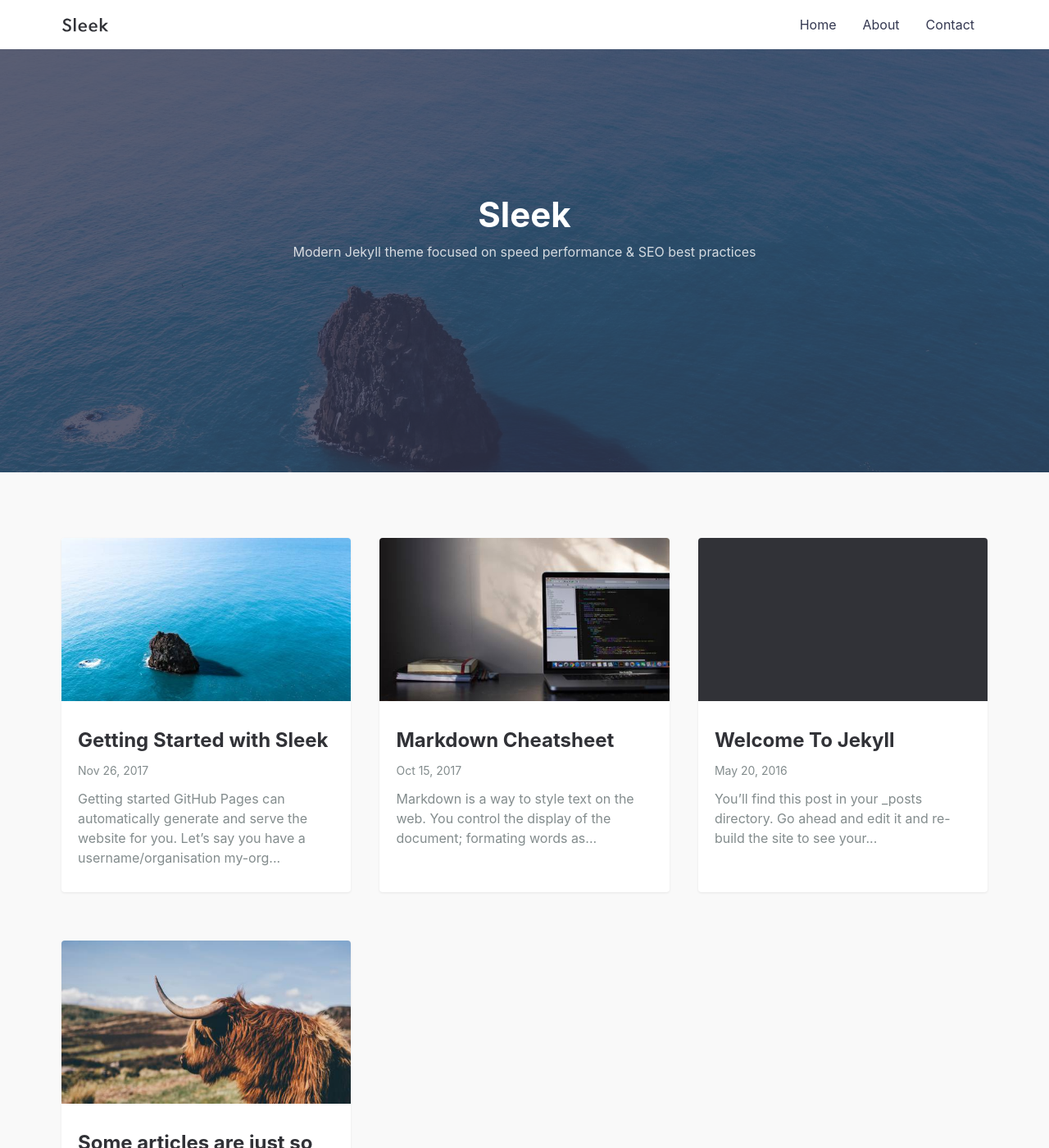
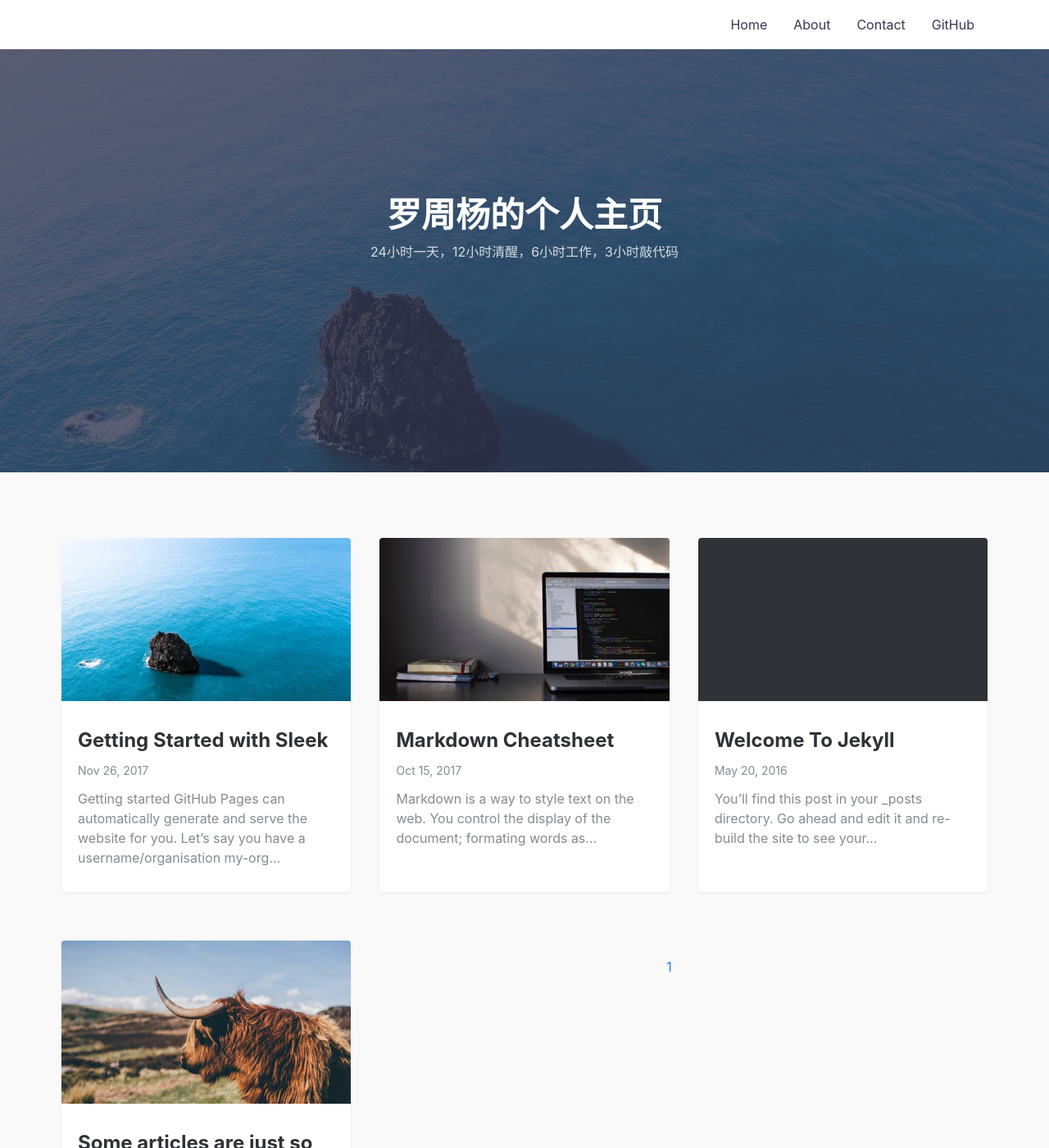
Before and after one commit to luozhouyang/luozhouyang-deprecated.github.io, a Jekyll site: the page built from index.md, in a window 1280 px wide and 1400 px high. Shown: the whole window at 82% size. Built offline with Jekyll 4.4.1, drawn with Linux system fonts in a browser that asks for light colours; some of the changed text lies outside the part shown.

Commit message:
Custom pages

```diff
--- a/_config.yml
+++ b/_config.yml
@@ -1,15 +1,13 @@
-title: Sleek # your site title
-author: GitHub User
-email: your-email@domain.com # email for form submission, you also have to change it in _js/scripts.js
+title: ZhouYang Luo # your site title
+author: luozhouyang
+email: stupidme.me.lzy@gmail.com # email for form submission, you also have to change it in _js/scripts.js
 description: > # this means to ignore newlines until "baseurl:"
-  Write an awesome description for your new site here. You can edit this
-  line in _config.yml. It will appear in your document head meta (for
-  Google search results) and in your feed.xml site description.
+  ZhouYang Luo's main page.
 baseurl: "/" # the subpath of your site, e.g. /blog
-url: "https://janczizikow.github.io/sleek" # the base hostname & protocol for your site, e.g. http://example.com
-twitter_username: jan_czizikow # replace with your_twitter_username or comment to remove link from footer
-github_username:  janczizikow # replace with your_github_username or comment to remove link from footer
-instagram_username: shanlongjj # replace with your_instagram_username or comment to remove link from footer
+url: "https://luozhouyang.github.io/" # the base hostname & protocol for your site, e.g. http://example.com
+twitter_username: ZhouYangLuo # replace with your_twitter_username or comment to remove link from footer
+github_username:  luozhouyang # replace with your_github_username or comment to remove link from footer
+#instagram_username: shanlongjj # replace with your_instagram_username or comment to remove link from footer
 social:
   name: Your Name
   links:
@@ -21,7 +19,7 @@ social:
     - https://keybase.io/benbalter
 
 disqus:
-  shortname: janczizikow # to enable comments replace with your_disqus_shortname
+  shortname: luozhouyang # to enable comments replace with your_disqus_shortname
 
 # Build settings
 markdown: kramdown
--- a/_includes/header.html
+++ b/_includes/header.html
@@ -3,7 +3,7 @@
     <div class="header__inner">
       <a class="header__logo" href="{{ '/' | relative_url }}">
         <div class="header__logo--container">
-          {% include logo.svg %}
+
         </div>
       </a>
       <nav class="header__links">
@@ -12,6 +12,9 @@
           <a class="header__link" href="{{ '/about' | relative_url }}" itemprop="url"><span itemprop="name">About</span></a>
           <a class="header__link" href="{{ '/contact' | relative_url }}" itemprop="url">
             <span itemprop="name">Contact</span>
+          </a>
+          <a class="header__link" href="https://github.com/luozhouyang" itemprop="url">
+            <span itemprop="name">GitHub</span>
           </a>
         </div>
       </nav>
--- a/_layouts/default.html
+++ b/_layouts/default.html
@@ -1,7 +1,7 @@
 ---
 layout: compress
 ---
-<html lang="{{ page.lang | default: site.lang | default: "en_US" }}">
+<html lang="{{ page.lang | default: site.lang | default: "zh_CN" }}">
 
   {% include head.html %}
 
@@ -20,8 +20,8 @@ layout: compress
 
     <div class="hero lazyload" data-bg="{{site.url}}/assets/img/posts/sleek_lg.jpg">
       <div class="hero__wrap">
-        <h1 class="hero__title">Sleek</h1>
-        <p class="hero__meta">Modern Jekyll theme focused on speed performance & SEO best practices</p>
+        <h1 class="hero__title">罗周杨的个人主页</h1>
+        <p class="hero__meta">24小时一天，12小时清醒，6小时工作，3小时敲代码</p>
       </div>
     </div>
 
@@ -34,7 +34,7 @@ layout: compress
               {% include card.html %}
             {% endfor %}
 
-            <!-- {% include pagination.html %} -->
+            {% include pagination.html %}
           </div>
         </div>
       </section>
```
